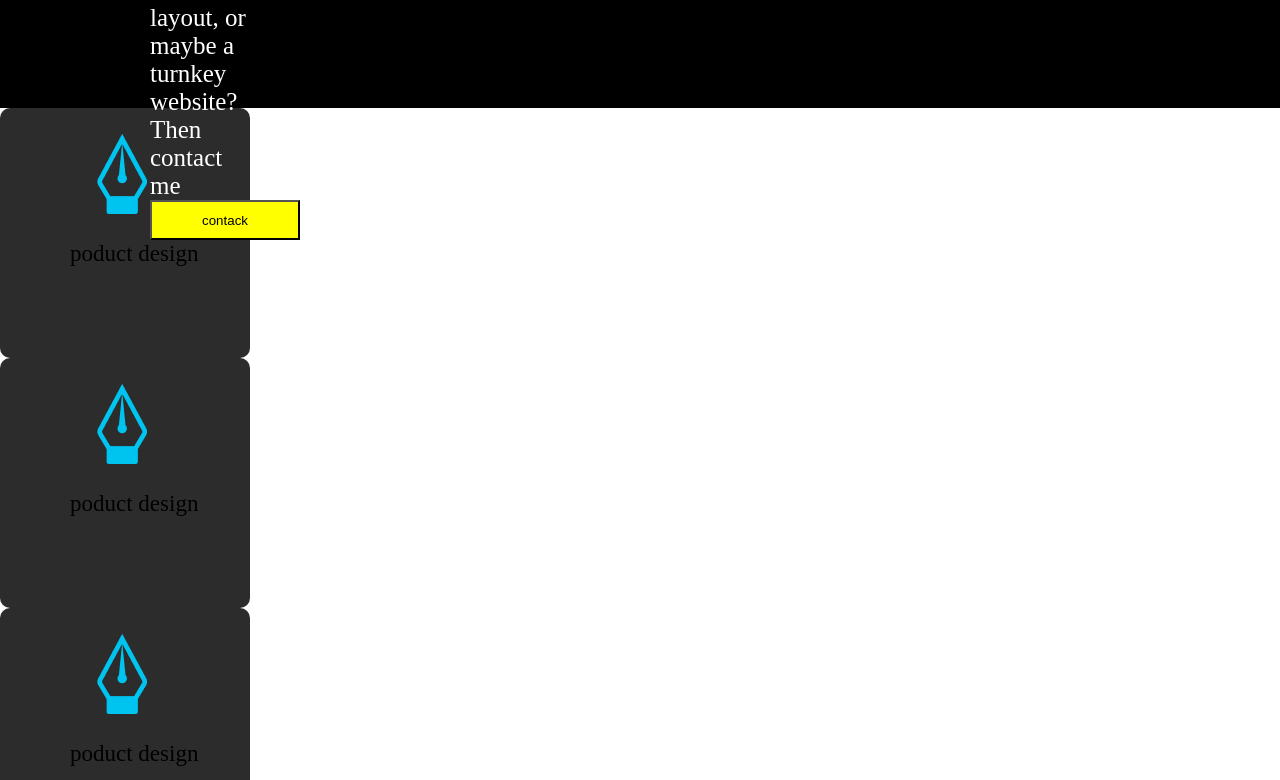
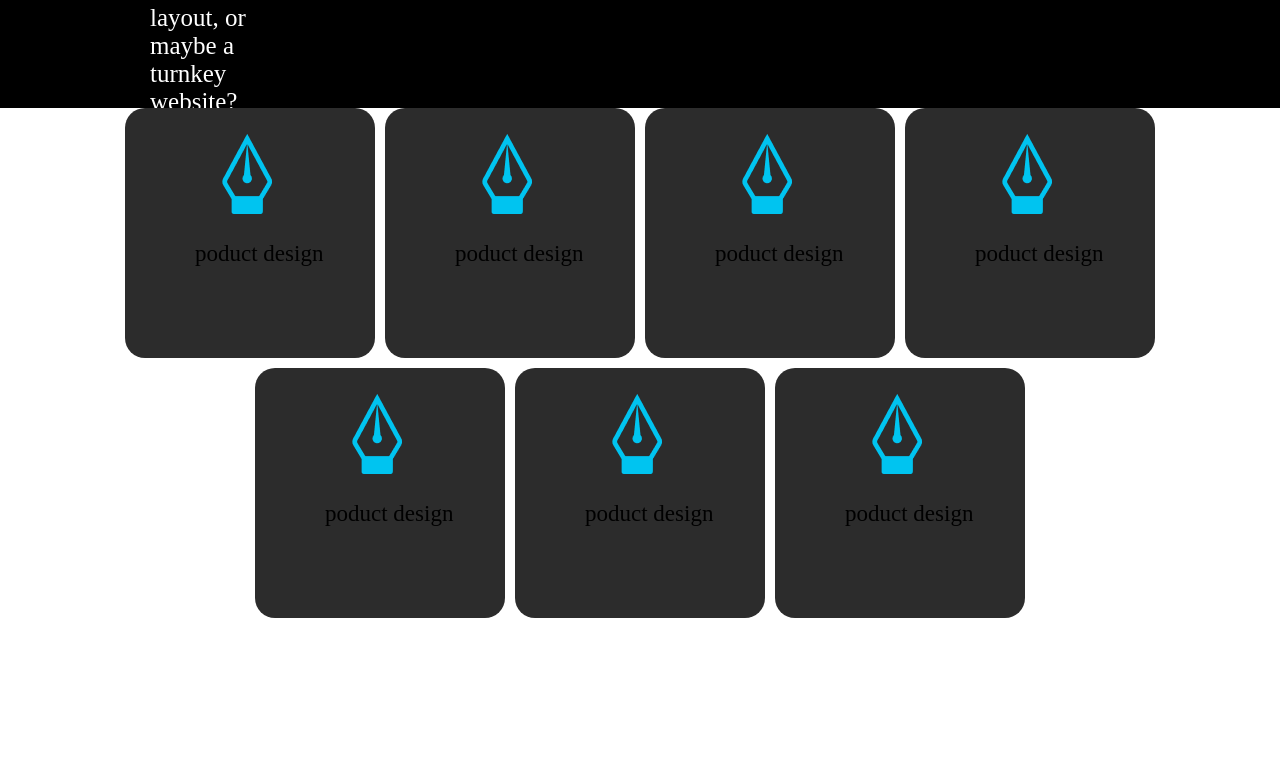
Before and after one commit to TRALEDON/MFP, a React (Vite) app: page / in a window 1280 px wide. Shown: the part 740-1520 px from the top of the page. After the commit the page ends 1358 px from the top, so only its background shows below. Built offline with nearby package versions, Linux system fonts and the light colour scheme.

Commit message:
12 commit

```diff
--- a/src/App.css
+++ b/src/App.css
@@ -44,8 +44,19 @@ main{
   background-color: #2C2C2C ;
   border-radius: 16px;
   padding: 20px;
-  border-radius: 10px;
+  border-radius: 20px;
   padding-left: 70px;
   font-size: 23px;
-  align-items: center;
+
 }
+.c-m{
+    display: flex;
+    justify-content: center;
+    gap: 10px;
+}
+.c-mm{
+    display: flex;
+    justify-content: center;
+    gap: 10px;
+    padding-top: 10px;
+}
--- a/src/App.jsx
+++ b/src/App.jsx
@@ -25,6 +25,8 @@ const App = () => {
       <img src={p} alt="" />
       <p>poduct design</p>
       </div>
+      </div>
+      <div className='c-mm'>
        <div className="card">
       <img src={p} alt="" />
       <p>poduct design</p>
```
